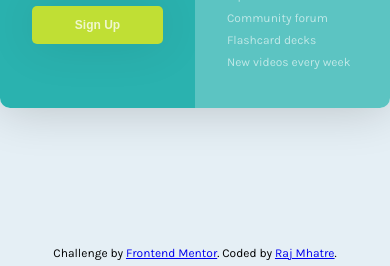
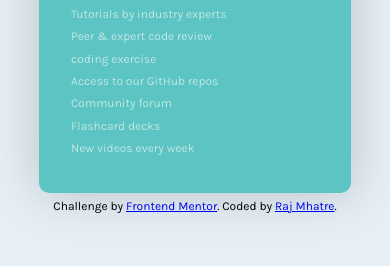
Before and after one commit to RajMhatre20/Single-price-grid-component, a plain HTML site: page index.html in a window 390 px wide. Shown: the part 578-844 px from the top of the page. Drawn offline with Linux system fonts and the light colour scheme.

Commit message:
Responsive width changed and Removed style link

```diff
--- a/CSS/style.css
+++ b/CSS/style.css
@@ -134,7 +134,10 @@ footer {
 }
 
 
-@media (max-width: 375px) {
+@media (max-width: 768px) {
+    .main_container{
+        width: 80%;
+    }
     .lower_container{
         display: flex;
         flex-direction: column;
--- a/index.html
+++ b/index.html
@@ -9,7 +9,6 @@
   <link rel="preconnect" href="https://fonts.gstatic.com">
   <link href="https://fonts.googleapis.com/css2?family=Karla&display=swap" rel="stylesheet">
   <link rel="stylesheet" href="CSS/style.css">
-  <link rel="stylesheet" media="screen and (max-width: 375px)" href="CSS/style.css">
 </head>
 
 <body>
```
